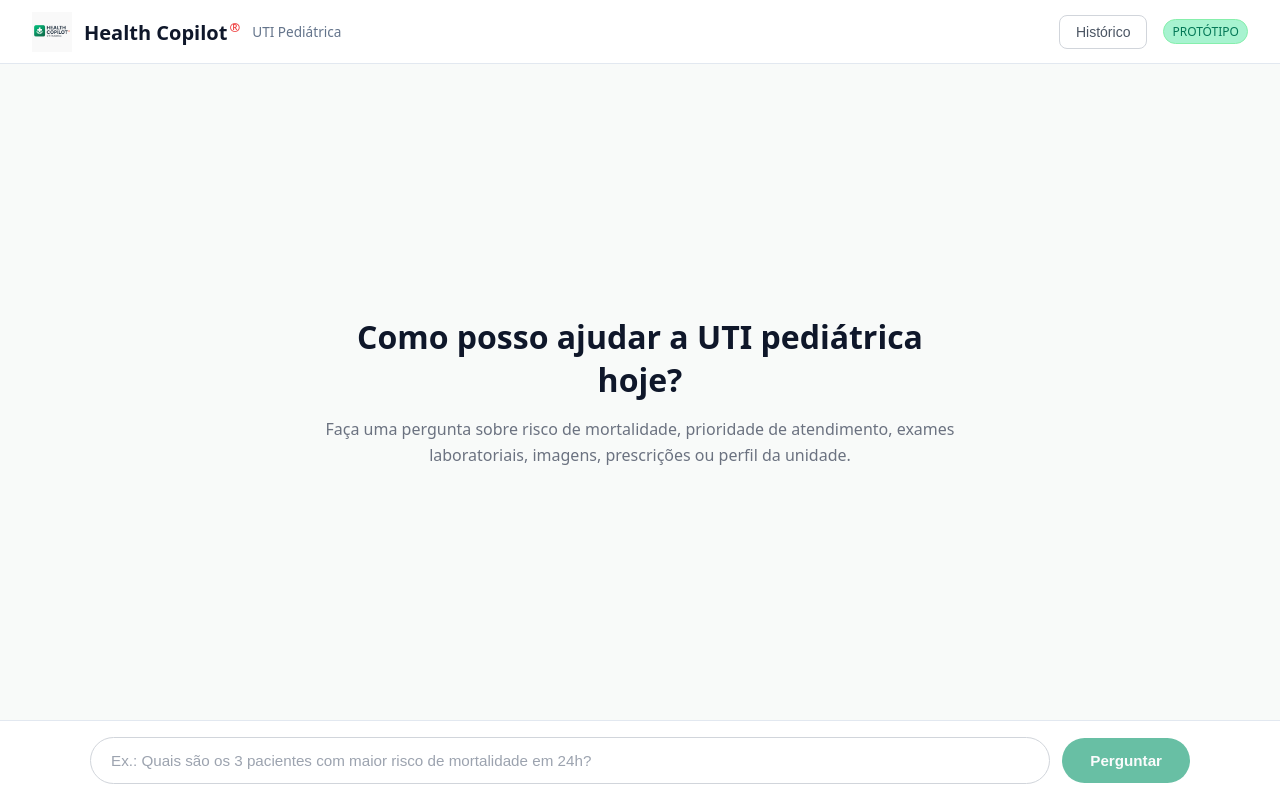
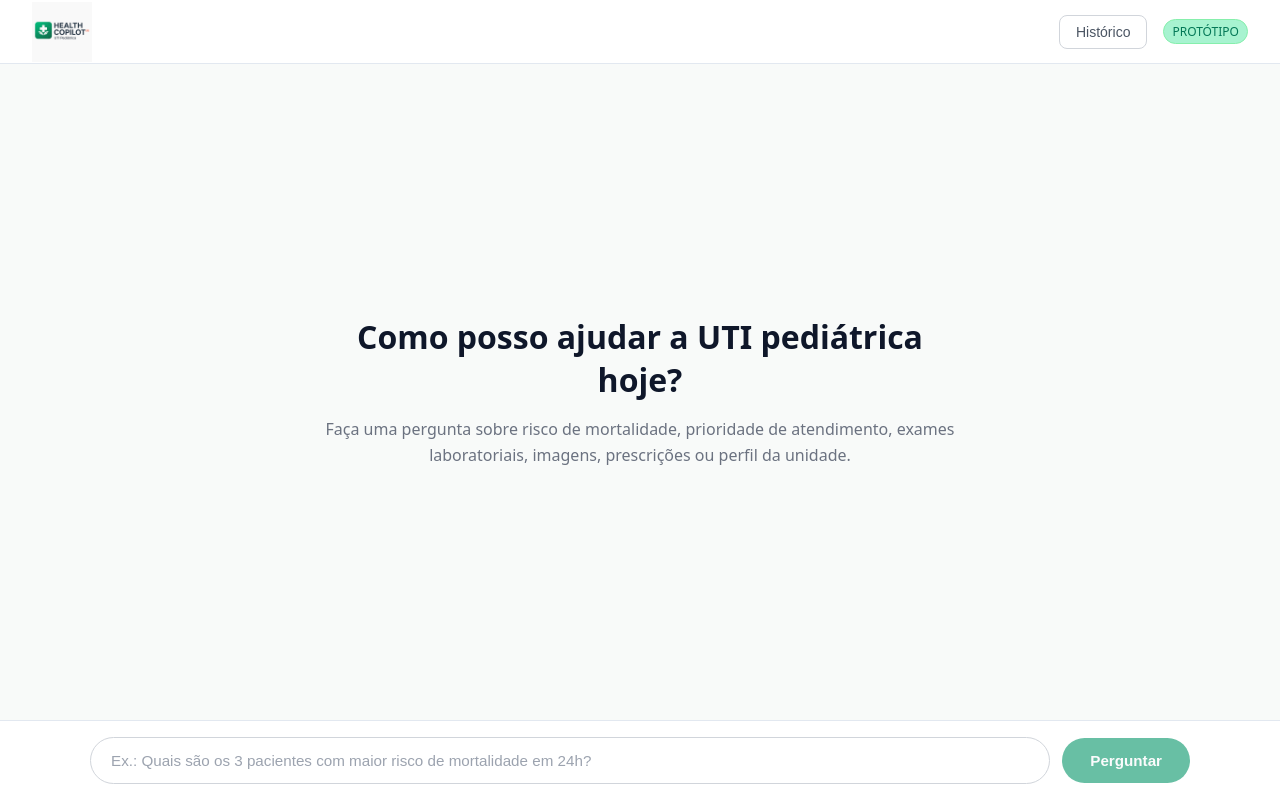
Before and after one commit to g4trader/health-icu-copilot, a Next.js app: page / in a window 1280 px wide. Built offline with nearby package versions, Linux system fonts and the light colour scheme.

Commit message:
fix: ajustar header para exibir apenas logo maior
- Remover texto 'Health Copilot' e 'UTI Pediátrica' do header
- Aumentar tamanho da logo de 40px para 60px para melhor legibilidade
- Header agora exibe apenas a logo sem texto adicional

```diff
--- a/app/globals.css
+++ b/app/globals.css
@@ -731,7 +731,7 @@ a {
 
 /* Logo Styles */
 .logo {
-  height: 40px;
+  height: 60px;
   width: auto;
   object-fit: contain;
 }
--- a/app/page.tsx
+++ b/app/page.tsx
@@ -227,10 +227,6 @@ export default function HomePage() {
       <header className="topbar">
         <div className="logo-wrapper">
           <img src="/logo-healthcopilot.png" alt="Health Copilot +" className="logo" />
-          <span className="logo-text">Health Copilot</span>
-          <span style={{ fontSize: "0.85rem", color: "#64748b" }}>
-            UTI Pediátrica
-          </span>
         </div>
         <div style={{ display: "flex", alignItems: "center", gap: "1rem" }}>
           <button
```
